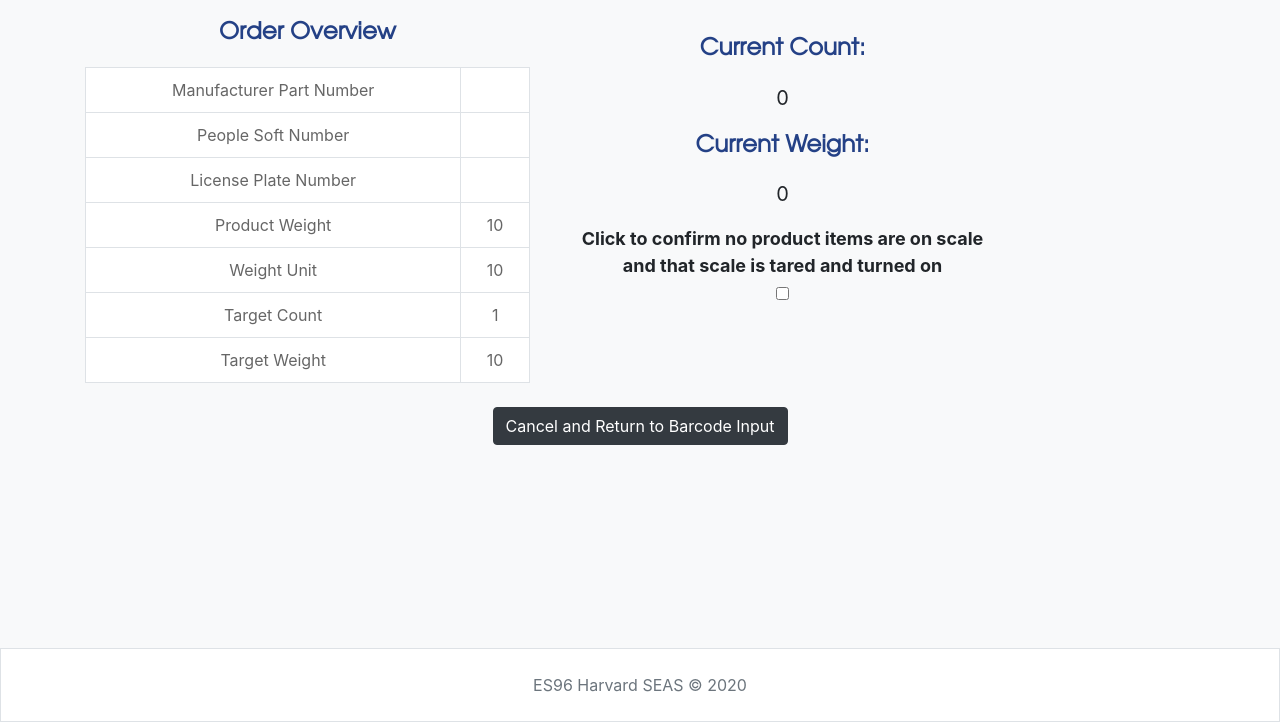
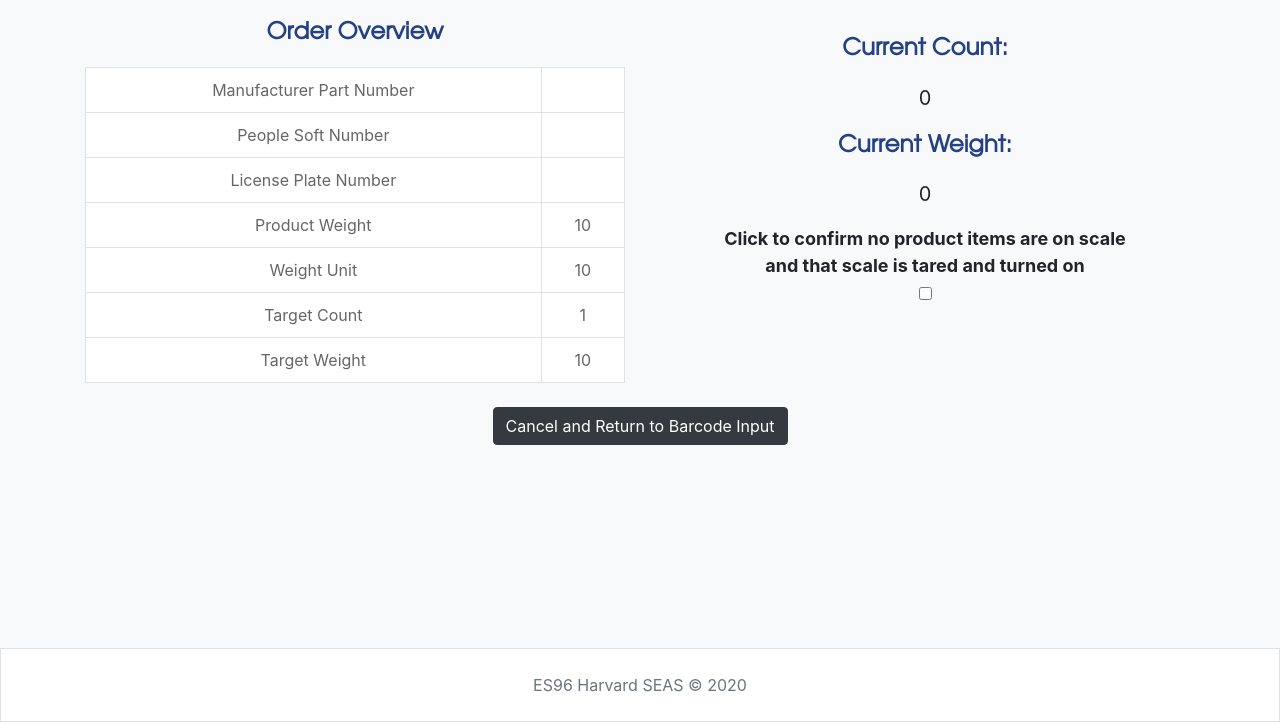
Before and after one commit to daysch/es96, a Flask app: template templates/count.html in a window 1280 px wide. Shown: the part 78-800 px from the top of the page. Run offline with Flask 2, Linux system fonts and the light colour scheme; the template is opened without the code that fills it: most values are stand-ins (such as "Sample title", 1, 10 or a date in 2020); some libraries are stand-ins or nearby versions.

Commit message:
minor css changes to count page

```diff
--- a/static/styles.css
+++ b/static/styles.css
@@ -5,7 +5,7 @@ main .form-control {
 }
 
 main {
-    overflow-x: auto; /* scroll horizontally as needed */
+    overflow-x: hidden;
     text-align: center; /* center contents */
 }
 
--- a/templates/count.html
+++ b/templates/count.html
@@ -9,7 +9,7 @@
 {% block main %}
 
     <div class="row mt-3 mb-2">
-        <div class="col-lg-5">
+        <div class="col-lg-6 center">
             <p class ="count_titles">Order Overview<p/>
             <table class="table table-bordered bg-white">
                 <tbody>
@@ -45,7 +45,7 @@
             </table>
         </div>
 
-        <div class="col-lg-5 mt-3">
+        <div class="col-lg-6 mt-3 center">
 
             <p class ="count_titles">Current Count:</p>
             <p id='current_count' name='current_count' class="counts">0</p>
```
